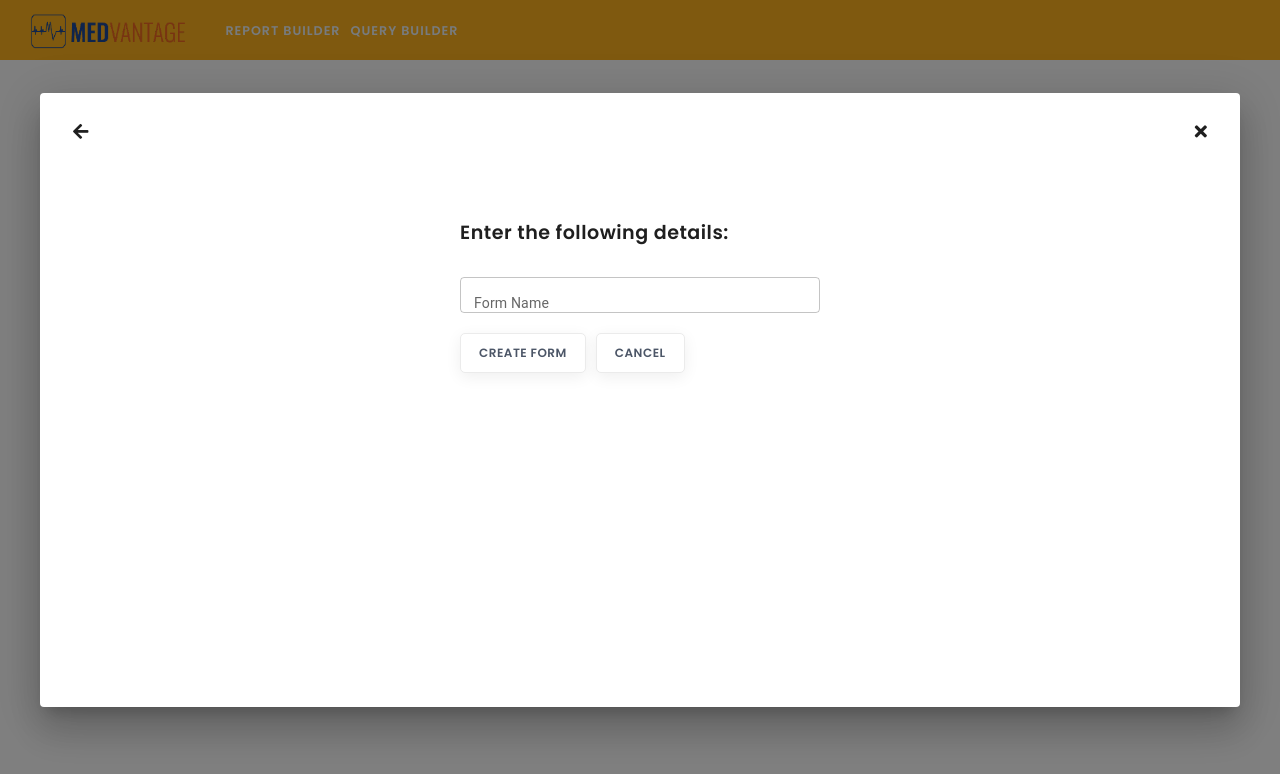
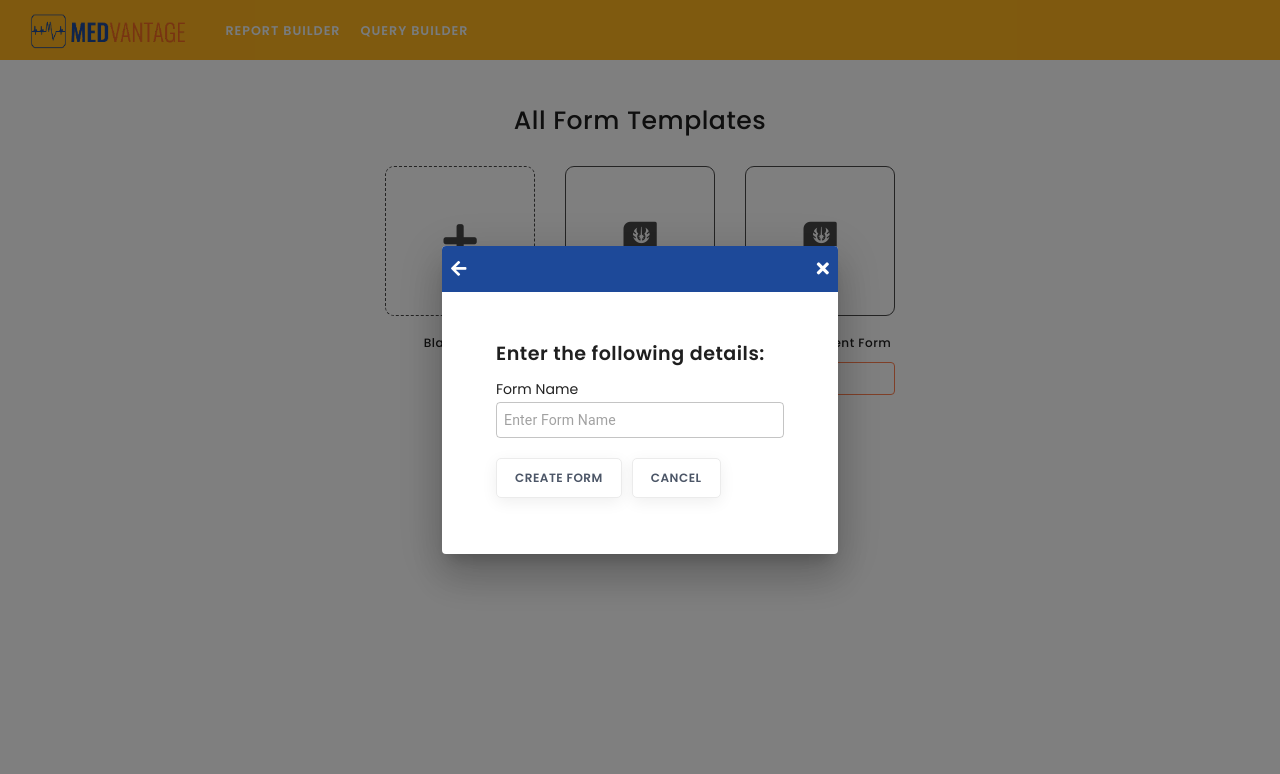
Before and after one commit to sandeep23097/formBuilderMedvantage, a React app: page / in a window 1280 px wide. Both pictures are taken after a click on the element 460 px from the left and 241 px from the top of the page. Shown: the top 774 px of the page. Built offline with nearby package versions, Linux system fonts and the light colour scheme.

Commit message:
Ijaharuddin: getLatest

```diff
--- a/src/components/FormTemplates/FormLayoutComponent.tsx
+++ b/src/components/FormTemplates/FormLayoutComponent.tsx
@@ -84,7 +84,7 @@ const FormLayoutComponent: FunctionComponent<
           </h6>
           {createdFormLayout ? (
             <>
-              <IconButton className="delete-icon" aria-label="delete" onClick={()=>{
+              <IconButton className="delete-icon" title="Delete Template" aria-label="delete" onClick={()=>{
                 if(confirm('Are you sure you want to delete the template?')){
                   dispatch(deleteTemplate(template?.id as string));
                 }
--- a/src/components/FormTemplates/NewFormDialogComponent.tsx
+++ b/src/components/FormTemplates/NewFormDialogComponent.tsx
@@ -15,11 +15,11 @@ interface NewFormDataType{
   formName: string
 }
 
-const textboxStyle = {
-  minWidth: "100%",
-  maxWidth: "100%",
-  marginTop: "20px",
-};
+// const textboxStyle = {
+//   minWidth: "100%",
+//   maxWidth: "100%",
+//   marginTop: "20px",
+// };
 
 const NewFormDialogComponent: FunctionComponent<NewFormDialogComponentProps> = (props) => {
   const dispatch = useAppDispatch();
@@ -61,9 +61,11 @@ const NewFormDialogComponent: FunctionComponent<NewFormDialogComponentProps> = (
         onClose={() => {
           props.setOpenDialog(false);
         }}
+        className='custome-modal'
+        style={{maxWidth:'460px', margin:'0px auto'}}
       >
         <DialogTitle>
-          <div className="d-flex align-items-center justify-content-between">
+          <div className="d-flex align-items-center justify-content-between title">
             <span style={{ padding: "9px", cursor: "pointer" }}>
               <i className="fas fa-arrow-left"></i>
             </span>
@@ -76,24 +78,21 @@ const NewFormDialogComponent: FunctionComponent<NewFormDialogComponentProps> = (
           </div>
         </DialogTitle>
         <DialogContent>
-          <div className="p-30" style={{ minHeight: "500px" }}>
+          <div className="p-30">
             <div
-              className=""
-              style={{
-                maxWidth: "360px",
-                marginLeft: "auto",
-                marginRight: "auto",
-              }}
+
             >
               <h4>Enter the following details:</h4>
               <form onSubmit={handleFormSubmit} style={{ minWidth: "100%" }}>
+                <div><label className="label">Form Name</label></div>
                 <div>
                   <TextField
-                    label="Form Name"
+                    // label="Form Name"
                     name="formName"
                     value={newFormData.formName}
                     onChange={handleInputChange}
-                    style={textboxStyle}
+                    // style={textboxStyle}
+                    placeholder='Enter Form Name'
                   />
                 </div>
                 <button
```
Also changed, not shown: src/assets/css/style.css.
